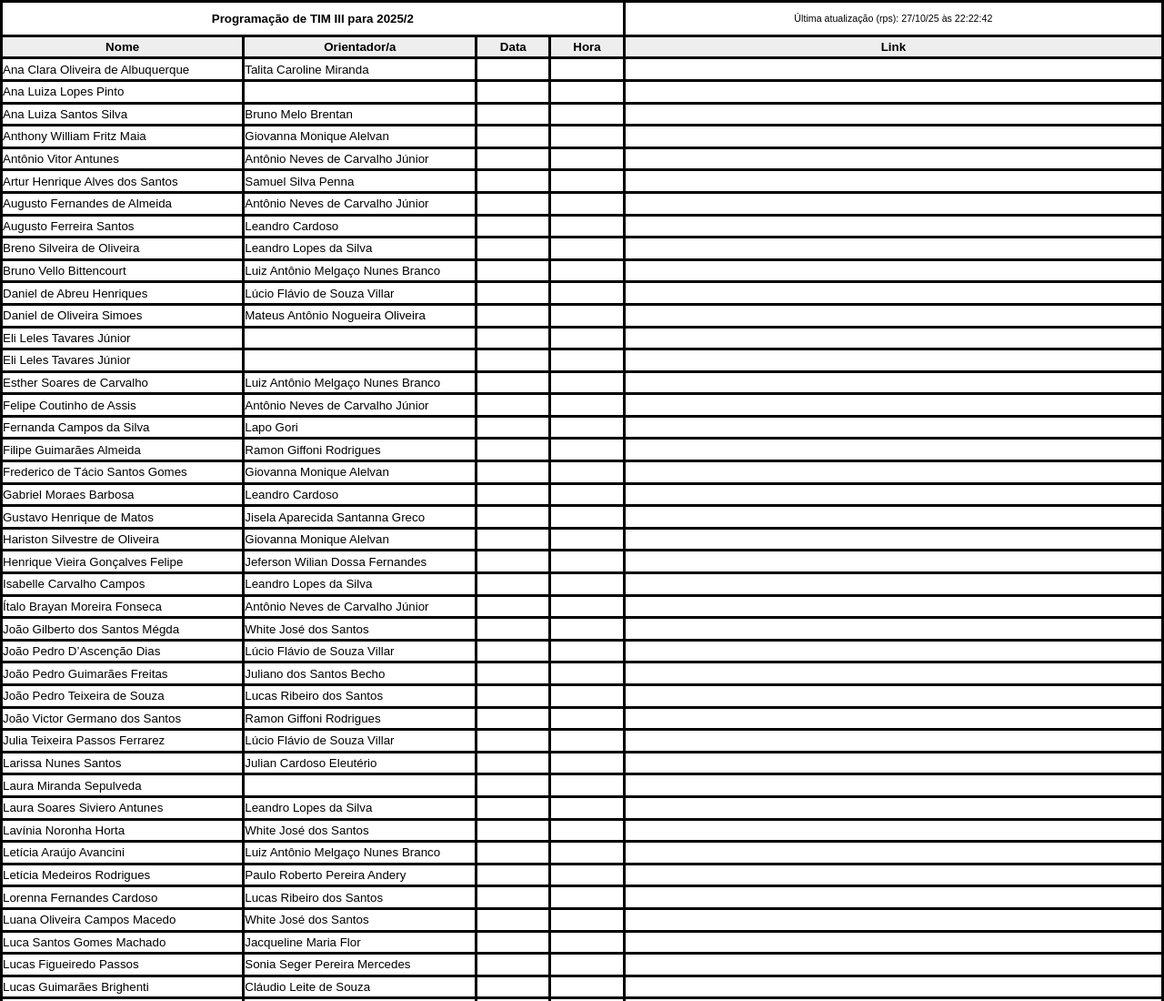
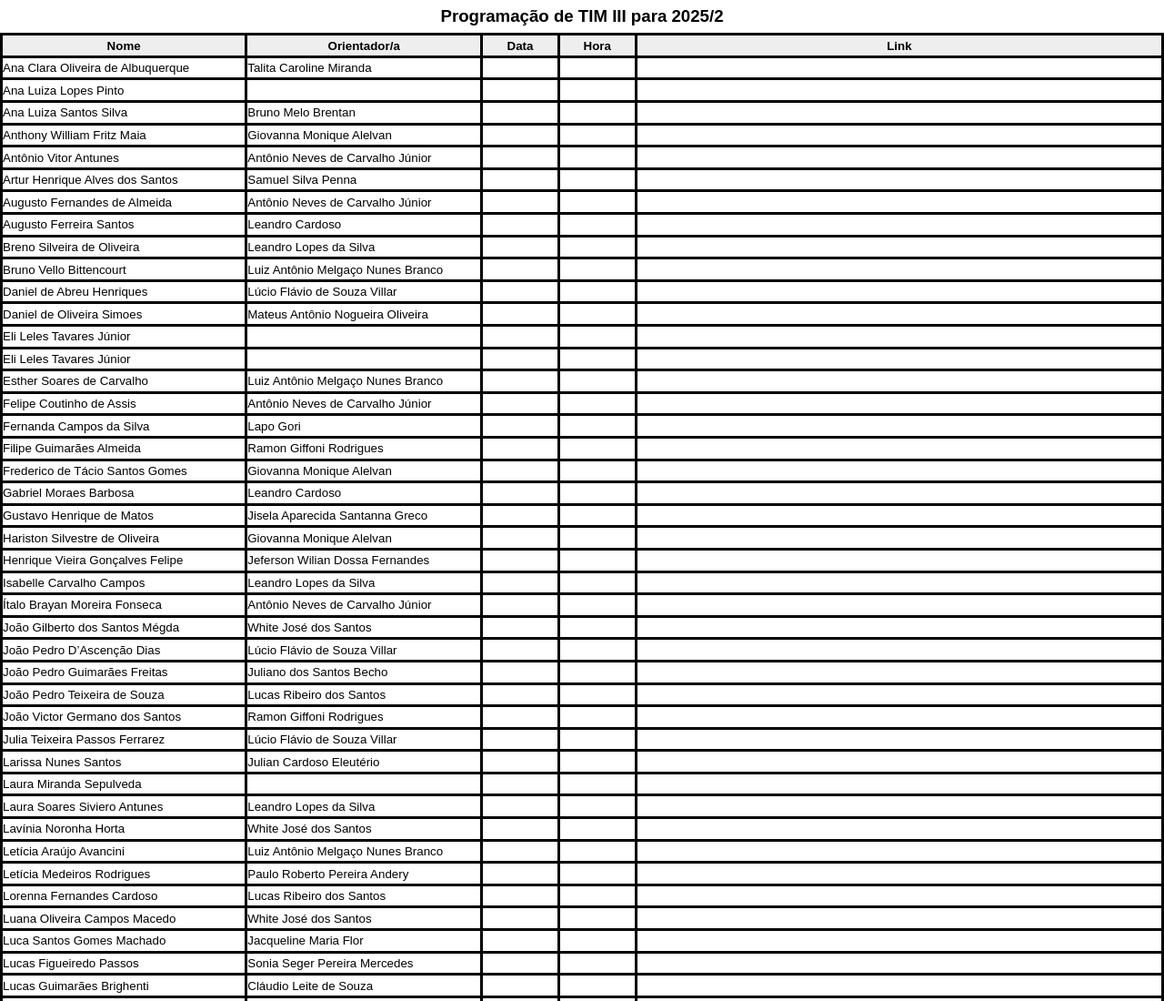
Before and after one commit to ramonpsilva/tim3, a plain HTML site: page index.html in a window 1280 px wide. Shown: the top 1100 px of the page at 91% size. Drawn offline with Linux system fonts and the light colour scheme.

```diff
--- a/index.html
+++ b/index.html
@@ -13,7 +13,7 @@
 
 <meta name="DCTERMS.issued" content="2025-10-27T21:24:14.544506712" scheme="DCTERMS.W3CDTF"/>
 
-<meta name="DCTERMS.modified" content="2025-10-27T22:27:01.680017538" scheme="DCTERMS.W3CDTF"/>
+<meta name="DCTERMS.modified" content="2025-10-27T22:32:11.908273495" scheme="DCTERMS.W3CDTF"/>
 
 
 <meta name="xsl:vendor" content="libxslt"/>
@@ -34,12 +34,13 @@
     span.heading_numbering { margin-right: 0.8rem; }* { margin:0;}
     .table-ta1{ writing-mode:horizontal-tb; direction:ltr; }
     .cell-ce1{ font-size:10pt; font-family:'Liberation Sans'; }
-    .cell-ce11{ font-size:8pt; font-family:'Liberation Sans'; background-color:transparent; border-top-width:NaNcm; border-top-style:solid; border-top-color:#000000; border-left-width:NaNcm; border-left-style:solid; border-left-color:#000000; border-bottom-width:NaNcm; border-bottom-style:solid; border-bottom-color:#000000; border-right-width:NaNcm; border-right-style:solid; border-right-color:#000000; vertical-align:middle; text-align:center ! important; margin-left:0cm; font-weight:normal; }
+    .cell-ce13{ font-size:8pt; font-family:'Liberation Sans'; background-color:transparent; border-top-style:none; border-left-style:none; border-bottom-style:none; border-right-style:none; vertical-align:middle; text-align:center ! important; margin-left:0cm; font-weight:normal; }
     .cell-ce2{ font-size:10pt; font-family:'Liberation Sans'; background-color:#eeeeee; border-top-width:NaNcm; border-top-style:solid; border-top-color:#000000; border-left-width:NaNcm; border-left-style:solid; border-left-color:#000000; border-bottom-width:NaNcm; border-bottom-style:solid; border-bottom-color:#000000; border-right-width:NaNcm; border-right-style:solid; border-right-color:#000000; vertical-align:middle; text-align:center ! important; margin-left:0cm; font-weight:bold; }
     .cell-ce3{ font-size:10pt; font-family:'Liberation Sans'; border-top-width:NaNcm; border-top-style:solid; border-top-color:#000000; border-left-width:NaNcm; border-left-style:solid; border-left-color:#000000; border-bottom-width:NaNcm; border-bottom-style:solid; border-bottom-color:#000000; border-right-width:NaNcm; border-right-style:solid; border-right-color:#000000; vertical-align:middle; text-align:left ! important; margin-left:0.106cm; }
     .cell-ce4{ font-size:10pt; font-family:'Liberation Sans'; border-top-width:NaNcm; border-top-style:solid; border-top-color:#000000; border-left-width:NaNcm; border-left-style:solid; border-left-color:#000000; border-bottom-width:NaNcm; border-bottom-style:solid; border-bottom-color:#000000; border-right-width:NaNcm; border-right-style:solid; border-right-color:#000000; vertical-align:middle; text-align:center ! important; margin-left:0cm; }
     .cell-ce5{ font-size:10pt; font-family:'Liberation Sans'; border-top-width:NaNcm; border-top-style:solid; border-top-color:#000000; border-left-width:NaNcm; border-left-style:solid; border-left-color:#000000; border-bottom-width:NaNcm; border-bottom-style:solid; border-bottom-color:#000000; border-right-width:NaNcm; border-right-style:solid; border-right-color:#000000; vertical-align:middle; text-align:center ! important; margin-left:0cm; }
-    .cell-ce6{ font-size:10pt; font-family:'Liberation Sans'; background-color:transparent; border-top-width:NaNcm; border-top-style:solid; border-top-color:#000000; border-left-width:NaNcm; border-left-style:solid; border-left-color:#000000; border-bottom-width:NaNcm; border-bottom-style:solid; border-bottom-color:#000000; border-right-width:NaNcm; border-right-style:solid; border-right-color:#000000; vertical-align:middle; text-align:center ! important; margin-left:0cm; font-weight:bold; }
+    .cell-ce6{ font-size:14pt; font-family:'Liberation Sans'; background-color:transparent; border-top-style:none; border-left-style:none; border-bottom-style:none; border-right-style:none; vertical-align:middle; text-align:center ! important; margin-left:0cm; font-weight:bold; }
+    .cell-ce9{ font-size:10pt; font-family:'Liberation Sans'; background-color:transparent; border-top-style:none; border-left-style:none; border-bottom-style:none; border-right-style:none; vertical-align:middle; text-align:center ! important; margin-left:0cm; font-weight:bold; }
     .col-co1{ width:6.429cm; }
     .col-co2{ width:6.167cm; }
     .col-co3{ width:2.258cm; }
@@ -54,10 +55,8 @@
 <body dir="ltr">
 
 
-<table border="0" cellspacing="0" cellpadding="0" class="table-ta1"><colgroup><col width="281"/><col width="270"/><col width="99"/><col width="99"/><col width="728"/></colgroup><tr class="row-ro1"><td colspan="4" style="text-align:left;width:6.429cm; " class="cell-ce6">
+<table border="0" cellspacing="0" cellpadding="0" class="table-ta1"><colgroup><col width="281"/><col width="270"/><col width="99"/><col width="99"/><col width="728"/></colgroup><tr class="row-ro1"><td colspan="5" style="text-align:left;width:6.429cm; " class="cell-ce6">
 <p>Programação de TIM III para 2025/2</p>
-</td><td style="text-align:left;width:16.655cm; " class="cell-ce11">
-<p>Última atualização (rps): 27/10/25 às 22:22:42</p>
 </td></tr><tr class="row-ro2"><td style="text-align:left;width:6.429cm; " class="cell-ce2">
 <p>Nome</p>
 </td><td style="text-align:left;width:6.167cm; " class="cell-ce2">
@@ -328,6 +327,7 @@
 <p>Talita Caroline Miranda</p>
 </td><td style="text-align:left;width:2.258cm; " class="cell-ce4"><p> </p></td><td style="text-align:left;width:2.258cm; " class="cell-ce5"><p> </p></td><td style="text-align:left;width:16.655cm; " class="cell-ce3"><p> </p></td></tr></table>
 
+
 </body>
 
 </html>
```
